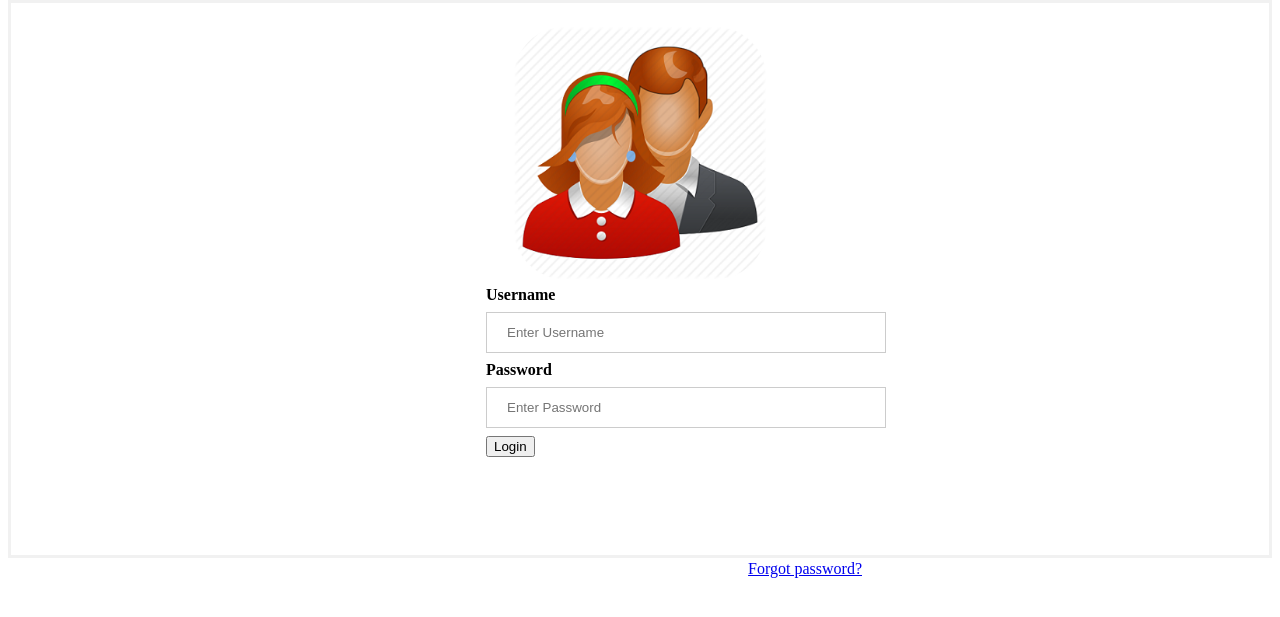
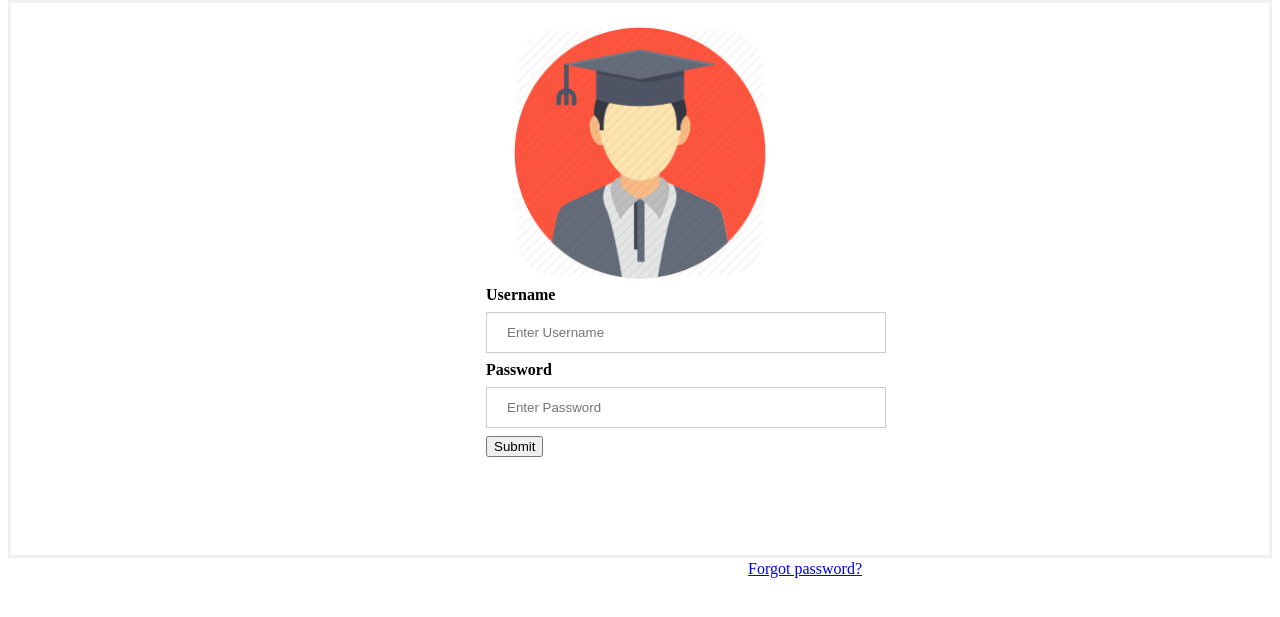
Before and after one commit to marvellouschandan/SGPA-Calculator, a Django app: page / in a window 1280 px wide. Shown: the part 108-725 px from the top of the page. Run offline with Django 3.2, Linux system fonts and the light colour scheme.

Commit message:
Added Gallery and changed the image, and Login to submit

```diff
--- a/sgpacalculator/templates/home.html
+++ b/sgpacalculator/templates/home.html
@@ -23,7 +23,7 @@
 
     <form action="calculate_sgpa" method="post">
         <div class="imgcontainer">
-				<img src="{% static "image.png" %}" class="avatar"><br>
+				<img src="{% static "image2.png" %}" class="avatar"><br>
         </div>
 
         <div class="container1">
@@ -35,7 +35,7 @@
           <label for="psw"><b>Password</b></label>
           <input type="password" placeholder="Enter Password" name="psw" required>
 
-          <input type="submit" value="Login"></input>
+          <input type="submit" value="Submit"></input>
 
         </div>
 
```
Also changed, not shown: README.md, images/1.png (added), images/2.png (added), sgpacalculator/templates/image2.png (added).
